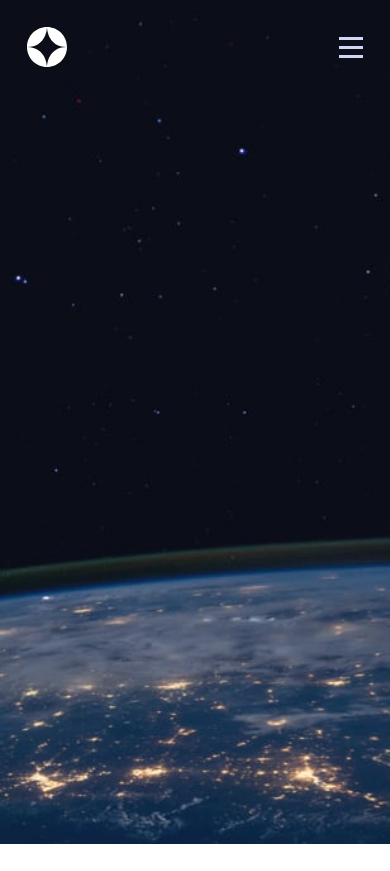
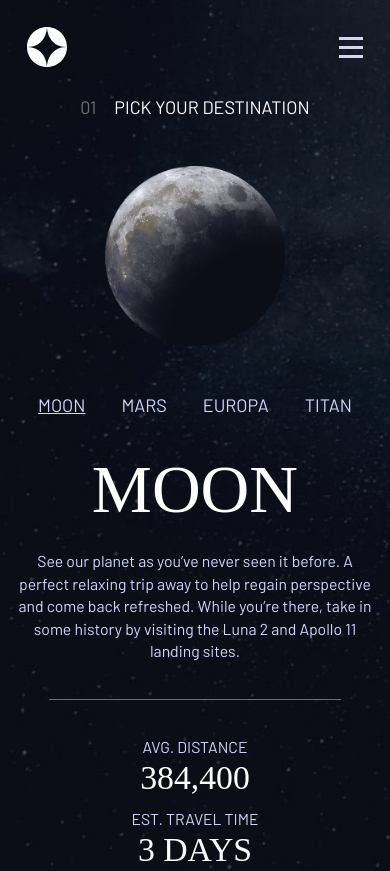
Before and after one commit to jkamin61/space-tourism, a Next.js app: page /destination in a window 390 px wide. Before the commit the page ends 844 px from the top, so only its background shows below. Built offline with nearby package versions, Linux system fonts and the light colour scheme.

Commit message:
mobile view for destination page

```diff
--- a/app/destination/page.tsx
+++ b/app/destination/page.tsx
@@ -1,13 +1,61 @@
+'use client'
+
 import Navigation from "@/app/components/nav";
-
+import Image from "next/image";
+import {planets} from "@/app/components/planets";
+import {useState} from "react";
 
 export default function Destination() {
+    const [selectedPlanet, setSelectedPlanet] = useState(planets[0]);
+
+    const handlePlanetChange = (planetName: string) => {
+        const planet = planets.find(p => p.name === planetName);
+        if (planet) {
+            setSelectedPlanet(planet);
+        }
+    }
 
     return (
-        <div className="min-h-screen min-w-full bg-cover bg-space-pattern-mobile">
+        <div className="min-h-screen min-w-full bg-cover bg-stars-pattern-mobile">
             <Navigation/>
-            <main>
-
+            <main className="flex flex-col justify-center items-center">
+                <div
+                    className="flex flex-row justify-center items-center gap-4 text-white text-base">
+                    <p className="opacity-40">01</p>
+                    <h2>PICK YOUR DESTINATION</h2>
+                </div>
+                <div className="p-10">
+                    <Image src={selectedPlanet.image} alt={`${selectedPlanet.name} image`} height={180} width={180}/>
+                </div>
+                <div>
+                    <ul className="text-space-blue-300 flex flex-row gap-8 justify-center items-center text-md font-medium">
+                        {planets.map((planet) => (
+                            <li key={planet.name}>
+                                <button
+                                    className={`hover:underline ${selectedPlanet.name === planet.name ? 'underline' : ''}`}
+                                    onClick={() => handlePlanetChange(planet.name)}>
+                                    {planet.name}
+                                </button>
+                            </li>
+                        ))
+                        }
+                    </ul>
+                </div>
+                <div className="flex justify-center items-center flex-col text-white">
+                    <h2 className="text-6xl mt-8 mb-6 font-bellefair">{selectedPlanet.name}</h2>
+                    <p className="text-space-blue-300 text-center text-sm px-4">{selectedPlanet.description}</p>
+                </div>
+                <div className="bg-white h-1px w-3/4 mt-8 mb-8 opacity-40"/>
+                <div className="text-white flex flex-col justify-center items-center text-center gap-2">
+                    <div>
+                        <p className="text-space-blue-300 text-sm">AVG. DISTANCE</p>
+                        <p className="font-bellefair text-3xl">{selectedPlanet.distance}</p>
+                    </div>
+                    <div>
+                        <p className="text-space-blue-300 text-sm">EST. TRAVEL TIME</p>
+                        <p className="font-bellefair text-3xl">{selectedPlanet.time}</p>
+                    </div>
+                </div>
             </main>
         </div>
     )
```
